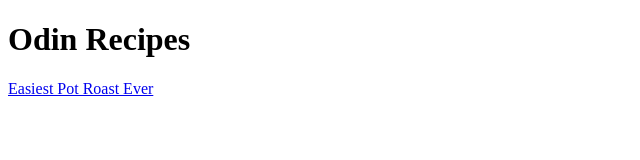
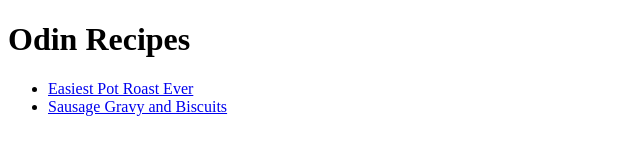
Before and after one commit to JessFr12/odin_recipes, a plain HTML site: page index.html in a window 1280 px wide. Shown: the whole page, without its empty margins (0-640 px from the left). Drawn offline with Linux system fonts and the light colour scheme.

Commit message:
Add relative link to Sausage, Gravy, and Biscuits page

```diff
--- a/index.html
+++ b/index.html
@@ -7,6 +7,9 @@
 
     <body>
         <h1>Odin Recipes</h1>
-        <a href="recipes/easiest-pot-roast-ever.html">Easiest Pot Roast Ever</a>
+        <ul>
+        <li><a href="recipes/easiest-pot-roast-ever.html">Easiest Pot Roast Ever</a></li>
+        <li><a href="recipes/Sausage-gravy-and-biscuits.html">Sausage Gravy and Biscuits</a></li>
+        </ul>
     </body>
 </html>
```
